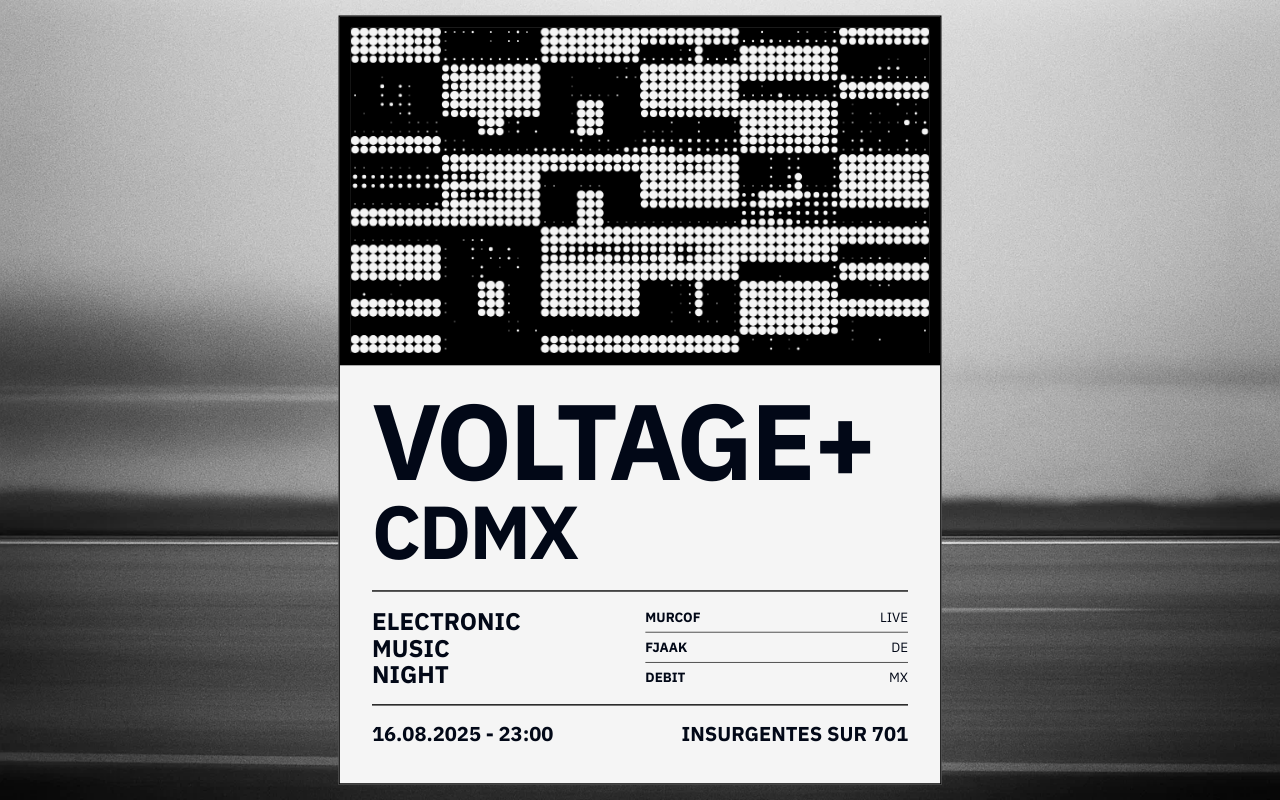
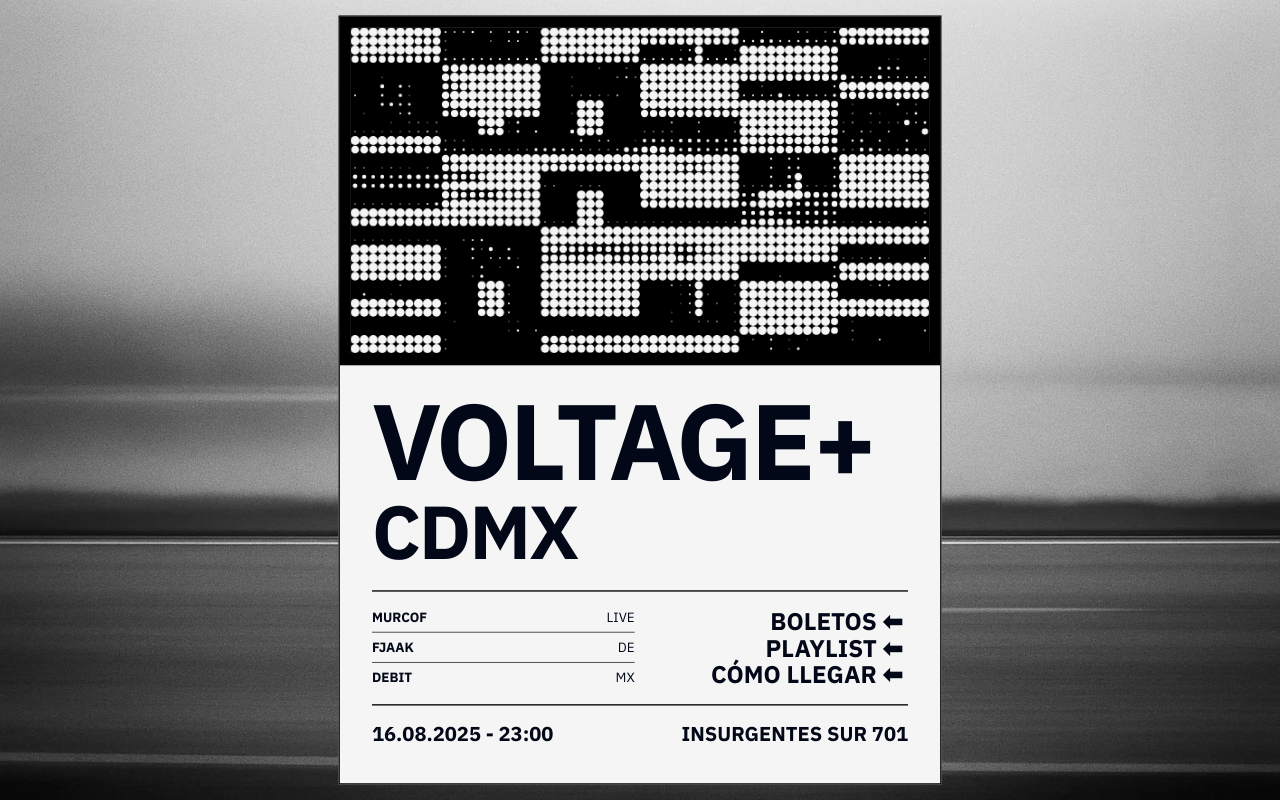
Before and after one commit to JaimeOrtegaxyz/voltageplusfest, a React (Vite) app: page / in a window 1280 px wide. Built offline with nearby package versions, Linux system fonts and the light colour scheme.

Commit message:
Stuff got modified
Yeah

```diff
--- a/src/components/Poster.tsx
+++ b/src/components/Poster.tsx
@@ -58,30 +58,27 @@ const Poster: React.FC = () => {
 
             {/* Electronic music night */}
             <div className="grid grid-cols-1 md:grid-cols-2 gap-4 mb-6">
-              <div>
-                <h3 className="text-3xl md:text-4xl font-bold">ELECTRONIC</h3>
-                <h3 className="text-3xl md:text-4xl font-bold">MUSIC</h3>
-                <h3 className="text-3xl md:text-4xl font-bold">NIGHT</h3>
-              </div>
-
-              <div className="space-y-2">
+              <div className="space-y-2 md:order-1 order-2">
                 {/* Artist lineup */}
                 <div className="flex justify-between">
                   <span className="font-bold text-lg md:text-xl">MURCOF</span>
                   <span className="text-lg md:text-xl">LIVE</span>
                 </div>
                 <Separator className="h-[1px] bg-black" />
-
                 <div className="flex justify-between">
                   <span className="font-bold text-lg md:text-xl">FJAAK</span>
                   <span className="text-lg md:text-xl">DE</span>
                 </div>
                 <Separator className="h-[1px] bg-black" />
-
                 <div className="flex justify-between">
                   <span className="font-bold text-lg md:text-xl">DEBIT</span>
                   <span className="text-lg md:text-xl">MX</span>
                 </div>
+              </div>
+              <div className="md:order-2 order-1 text-right">
+                <h3 className="text-3xl md:text-4xl font-bold transition-all duration-500 cursor-pointer hover:text-white hover:bg-black inline-block px-2 rounded">BOLETOS ⬅</h3>
+                <h3 className="text-3xl md:text-4xl font-bold transition-all duration-500 cursor-pointer hover:text-white hover:bg-black inline-block px-2 rounded">PLAYLIST ⬅</h3>
+                <h3 className="text-3xl md:text-4xl font-bold transition-all duration-500 cursor-pointer hover:text-white hover:bg-black inline-block px-2 rounded">CÓMO LLEGAR ⬅</h3>
               </div>
             </div>
 
--- a/src/index.css
+++ b/src/index.css
@@ -74,7 +74,7 @@
   }
 
   body {
-    @apply bg-background text-foreground;
+    @apply bg-background text-foreground select-none;
     font-family: 'IBM Plex Sans', sans-serif;
   }
 }
```
Also changed, not shown: public/bocina.svg (added), public/mundo.svg (added).
